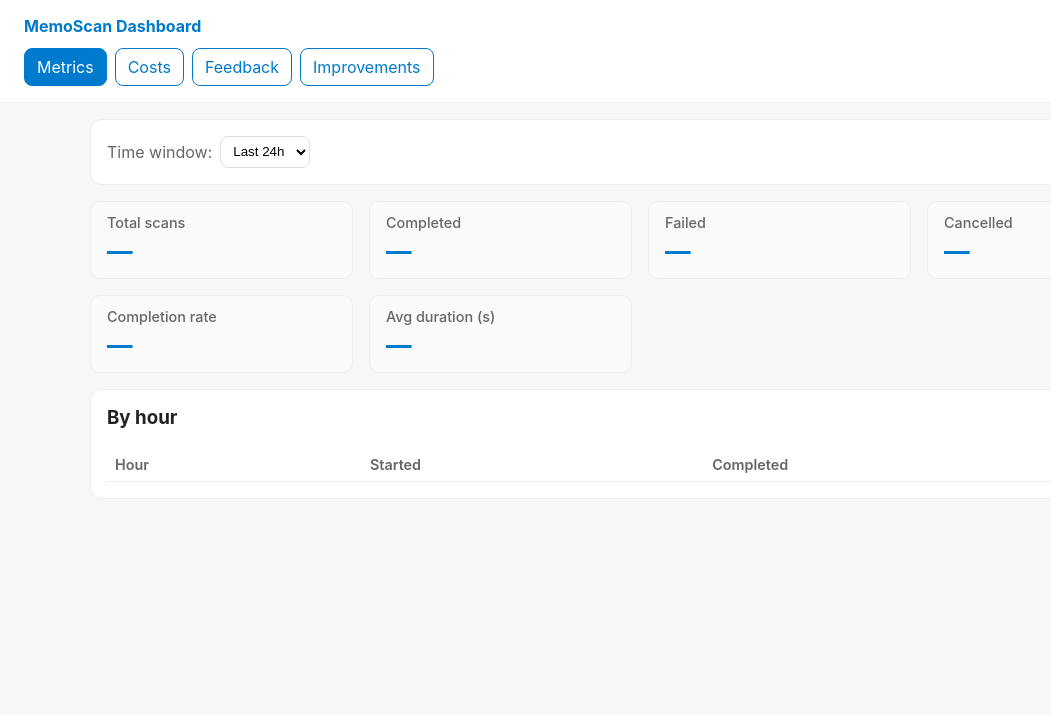
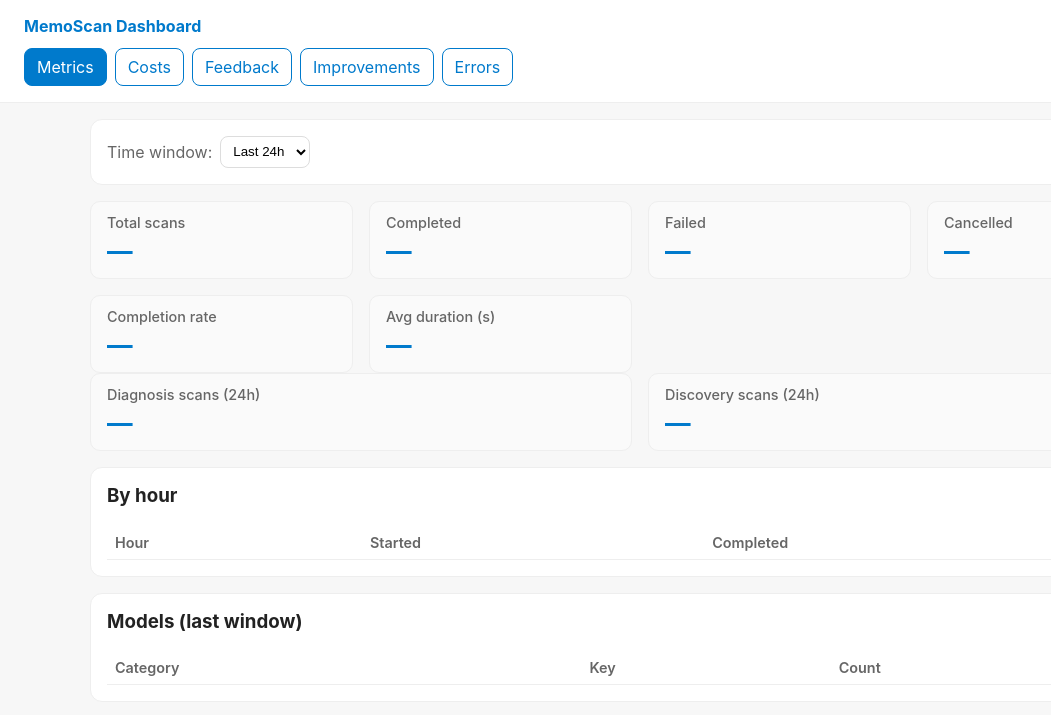
Before and after one commit to mf2hd-design/memoscan2, a Flask app: page /dashboard in a window 1280 px wide. Shown: the top 715 px of the page, without its empty margins (0-1051 px from the left). Run offline with Flask 3, Linux system fonts and the light colour scheme; lists and menus that the app fills with data are empty; parts of the project's set-up code (start-up, migrations or seed data) failed here and were passed over.

Commit message:
dashboard: add mode breakdown, error feed, and model usage stats (discovery success per model, API calls by type)

```diff
--- a/app.py
+++ b/app.py
@@ -538,6 +538,158 @@ def dashboard_feedback_improvements_api():
     except Exception as e:
         return jsonify({"error": str(e)}), 500
 
+@app.route("/dashboard/api/errors")
+def dashboard_errors_api():
+    """Combined error feed from diagnosis and discovery."""
+    try:
+        hours = request.args.get('hours', 24, type=int)
+        cutoff = time.time() - (hours * 3600)
+        data_dir = os.getenv("PERSISTENT_DATA_DIR", "/data")
+        results = []
+
+        # Diagnosis failures from scan_metrics.jsonl
+        metrics_path = os.path.join(data_dir, "scan_metrics.jsonl")
+        if os.path.exists(metrics_path):
+            try:
+                with open(metrics_path, "r") as f:
+                    for line in f:
+                        if not line.strip():
+                            continue
+                        entry = json.loads(line)
+                        ts = entry.get("timestamp")
+                        if isinstance(ts, (int, float)) and ts >= cutoff and entry.get("event_type") == "failed":
+                            results.append({
+                                "timestamp": ts,
+                                "source": "diagnosis",
+                                "scan_id": entry.get("scan_id"),
+                                "message": (entry.get("details") or {}).get("error") or (entry.get("details") or {}).get("reason") or "failed",
+                                "details": entry.get("details")
+                            })
+            except Exception:
+                pass
+
+        # Discovery errors from discovery_errors.jsonl (ISO timestamps)
+        d_errors_path = os.path.join(data_dir, "discovery_errors.jsonl")
+        if os.path.exists(d_errors_path):
+            try:
+                from datetime import datetime as _dt
+                with open(d_errors_path, "r") as f:
+                    for line in f:
+                        if not line.strip():
+                            continue
+                        entry = json.loads(line)
+                        iso = entry.get("timestamp")
+                        try:
+                            ts = _dt.fromisoformat(iso).timestamp() if isinstance(iso, str) else None
+                        except Exception:
+                            ts = None
+                        if ts and ts >= cutoff:
+                            results.append({
+                                "timestamp": ts,
+                                "source": "discovery",
+                                "scan_id": entry.get("scan_id"),
+                                "key_name": entry.get("key_name"),
+                                "message": entry.get("error"),
+                                "details": entry
+                            })
+            except Exception:
+                pass
+
+        # Sort newest first
+        results.sort(key=lambda x: x.get("timestamp", 0), reverse=True)
+        return jsonify({"errors": results[:200]}), 200
+    except Exception as e:
+        return jsonify({"error": str(e)}), 500
+
+@app.route("/dashboard/api/metrics/advanced")
+def dashboard_metrics_advanced_api():
+    """Enhanced metrics including mode and model breakdowns."""
+    try:
+        hours = request.args.get('hours', 24, type=int)
+        cutoff = time.time() - (hours * 3600)
+        base = get_scan_metrics(hours)
+
+        data_dir = os.getenv("PERSISTENT_DATA_DIR", "/data")
+        # Discovery: counts by scan_id from discovery_metrics.jsonl
+        discovery_totals = {"total_scans": 0, "completed": 0}
+        discovery_scan_ids = set()
+        d_metrics_path = os.path.join(data_dir, "discovery_metrics.jsonl")
+        if os.path.exists(d_metrics_path):
+            try:
+                from datetime import datetime as _dt
+                with open(d_metrics_path, "r") as f:
+                    for line in f:
+                        if not line.strip():
+                            continue
+                        entry = json.loads(line)
+                        iso = entry.get("timestamp")
+                        try:
+                            ts = _dt.fromisoformat(iso).timestamp() if isinstance(iso, str) else None
+                        except Exception:
+                            ts = None
+                        if ts and ts >= cutoff:
+                            sid = entry.get("scan_id")
+                            if sid and sid not in discovery_scan_ids:
+                                discovery_scan_ids.add(sid)
+            except Exception:
+                pass
+        discovery_totals["total_scans"] = len(discovery_scan_ids)
+        discovery_totals["completed"] = len(discovery_scan_ids)  # entries are written at end of scan
+
+        # Model breakdowns
+        model_counts = {"discovery_analysis_success": {}, "api_calls_by_type": {}}
+        # Discovery per-model from discovery_analysis.jsonl where validation_status == "success"
+        d_analysis_path = os.path.join(data_dir, "discovery_analysis.jsonl")
+        if os.path.exists(d_analysis_path):
+            try:
+                from datetime import datetime as _dt
+                with open(d_analysis_path, "r") as f:
+                    for line in f:
+                        if not line.strip():
+                            continue
+                        entry = json.loads(line)
+                        iso = entry.get("timestamp")
+                        try:
+                            ts = _dt.fromisoformat(iso).timestamp() if isinstance(iso, str) else None
+                        except Exception:
+                            ts = None
+                        if not ts or ts < cutoff:
+                            continue
+                        if (entry.get("validation_status") == "success"):
+                            model = entry.get("model_id") or "unknown"
+                            model_counts["discovery_analysis_success"][model] = model_counts["discovery_analysis_success"].get(model, 0) + 1
+            except Exception:
+                pass
+
+        # API calls by type from api_costs.jsonl (includes e.g. gpt-4o)
+        costs_path = os.path.join(data_dir, "api_costs.jsonl")
+        if os.path.exists(costs_path):
+            try:
+                with open(costs_path, "r") as f:
+                    for line in f:
+                        if not line.strip():
+                            continue
+                        entry = json.loads(line)
+                        ts = entry.get("timestamp")
+                        if isinstance(ts, (int, float)) and ts >= cutoff:
+                            api_type = (entry.get("details") or {}).get("api_type") or entry.get("api_type") or "unknown"
+                            model_counts["api_calls_by_type"][api_type] = model_counts["api_calls_by_type"].get(api_type, 0) + 1
+            except Exception:
+                pass
+
+        # Compose response
+        response = {
+            "summary": base,
+            "by_mode": {
+                "diagnosis": base.get("total_scans", 0),
+                "discovery": discovery_totals
+            },
+            "models": model_counts
+        }
+        return jsonify(response), 200
+    except Exception as e:
+        return jsonify({"error": str(e)}), 500
+
 def get_system_resources():
     """Get system resource usage."""
     import psutil
--- a/templates/dashboard.html
+++ b/templates/dashboard.html
@@ -42,6 +42,7 @@
       <div class="tab" data-view="costs">Costs</div>
       <div class="tab" data-view="feedback">Feedback</div>
       <div class="tab" data-view="improvements">Improvements</div>
+      <div class="tab" data-view="errors">Errors</div>
     </div>
   </header>
   <main>
@@ -65,9 +66,17 @@
         <div class="kpi"><h4>Completion rate</h4><div class="v" id="kpi-rate">—</div></div>
         <div class="kpi"><h4>Avg duration (s)</h4><div class="v" id="kpi-avg">—</div></div>
       </div>
+      <div class="row">
+        <div class="kpi"><h4>Diagnosis scans (24h)</h4><div class="v" id="kpi-diag">—</div></div>
+        <div class="kpi"><h4>Discovery scans (24h)</h4><div class="v" id="kpi-disc">—</div></div>
+      </div>
       <div class="panel">
         <h3 style="margin-top:0">By hour</h3>
         <table id="metrics-table"><thead><tr><th>Hour</th><th>Started</th><th>Completed</th></tr></thead><tbody></tbody></table>
+      </div>
+      <div class="panel">
+        <h3 style="margin-top:0">Models (last window)</h3>
+        <table id="models-table"><thead><tr><th>Category</th><th>Key</th><th>Count</th></tr></thead><tbody></tbody></table>
       </div>
     </section>
 
@@ -106,6 +115,13 @@
       <div class="panel">
         <h3 style="margin-top:0">Prompt improvement suggestions</h3>
         <table id="imp-table"><thead><tr><th>Area</th><th>Recommendation</th></tr></thead><tbody></tbody></table>
+      </div>
+    </section>
+
+    <section id="view-errors" style="display:none;">
+      <div class="panel">
+        <h3 style="margin-top:0">Recent errors</h3>
+        <table id="err-table"><thead><tr><th>Time</th><th>Source</th><th>Scan ID</th><th>Key</th><th>Message</th></tr></thead><tbody></tbody></table>
       </div>
     </section>
   </main>
@@ -227,9 +243,52 @@
       if (active === 'costs') await loadCosts();
       if (active === 'feedback') await loadFeedback();
       if (active === 'improvements') await loadImprovements();
+      if (active === 'errors') await loadErrors();
     }
 
     refresh();
+
+    async function loadErrors() {
+      const e = await api('/dashboard/api/errors');
+      const tbody = $('#err-table tbody');
+      tbody.innerHTML = '';
+      (e.errors || []).forEach(row => {
+        const tr = document.createElement('tr');
+        const when = row.timestamp ? new Date(row.timestamp * 1000).toLocaleString() : '—';
+        tr.innerHTML = `<td>${when}</td><td>${row.source||'—'}</td><td>${row.scan_id||'—'}</td><td>${row.key_name||'—'}</td><td>${(row.message||'').toString().slice(0,200)}</td>`;
+        tbody.appendChild(tr);
+      });
+    }
+
+    async function loadModels() {
+      const adv = await api('/dashboard/api/metrics/advanced');
+      // Mode breakdown
+      const diag = adv.by_mode && adv.by_mode.diagnosis || 0;
+      const disc = adv.by_mode && adv.by_mode.discovery && adv.by_mode.discovery.total_scans || 0;
+      $('#kpi-diag').textContent = fmt(diag);
+      $('#kpi-disc').textContent = fmt(disc);
+      // Models table
+      const tbody = $('#models-table tbody');
+      tbody.innerHTML = '';
+      const models = adv.models || {};
+      Object.entries(models.discovery_analysis_success || {}).forEach(([model, count]) => {
+        const tr = document.createElement('tr');
+        tr.innerHTML = `<td>Discovery success</td><td>${model}</td><td>${fmt(count)}</td>`;
+        tbody.appendChild(tr);
+      });
+      Object.entries(models.api_calls_by_type || {}).forEach(([api, count]) => {
+        const tr = document.createElement('tr');
+        tr.innerHTML = `<td>API calls</td><td>${api}</td><td>${fmt(count)}</td>`;
+        tbody.appendChild(tr);
+      });
+    }
+
+    // Extend refresh to load model breakdown alongside metrics
+    const _origLoadMetrics = loadMetrics;
+    loadMetrics = async function() {
+      await _origLoadMetrics();
+      await loadModels();
+    }
   </script>
 </body>
 </html>
```
